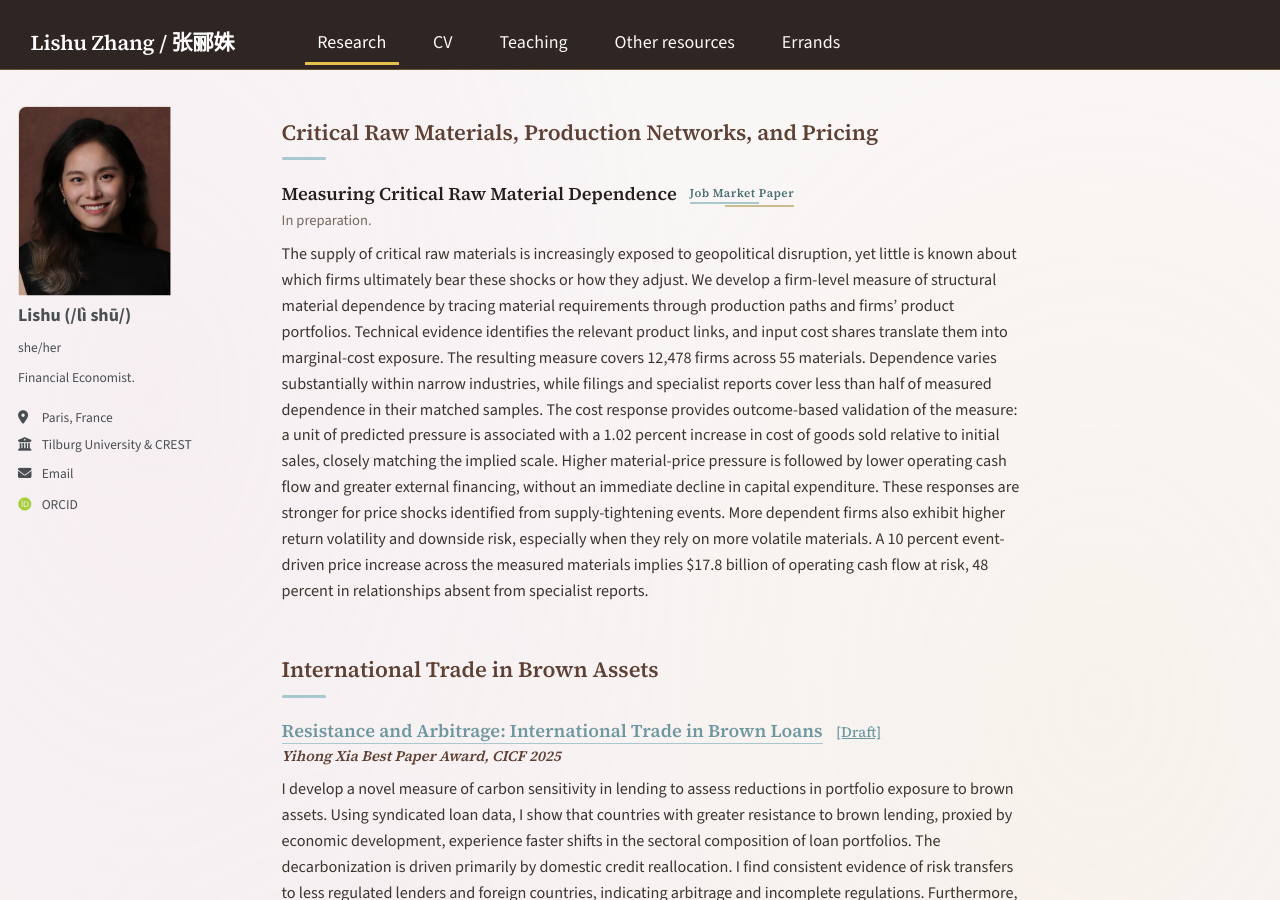
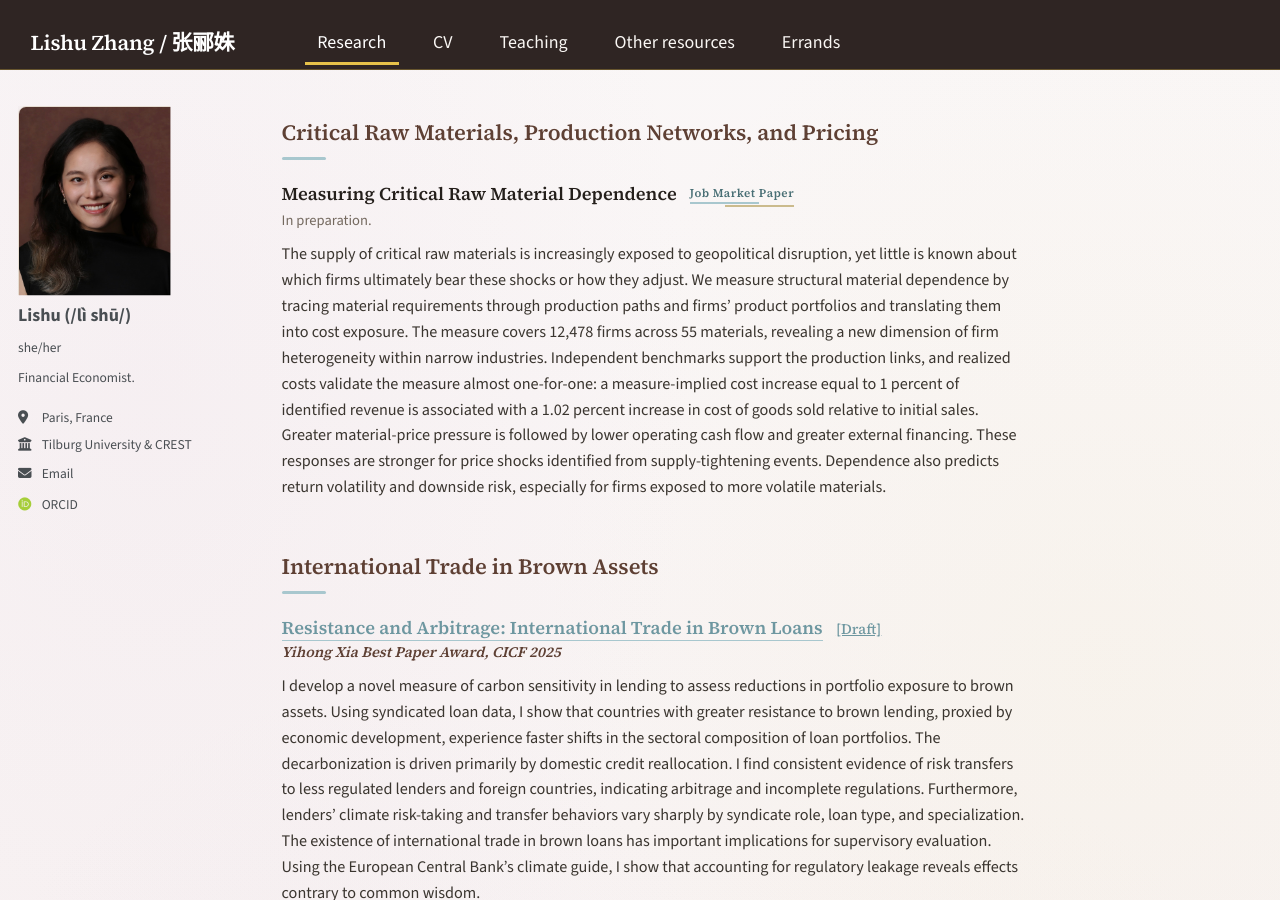
Before and after one commit to LishuZ/LishuZ.github.io, a Jekyll site: the page built from _pages/research.md, in a window 1280 px wide and 900 px high. Built offline with Jekyll 4.4.1, drawn with Linux system fonts in a browser that asks for light colours; some web fonts are replaced.

Commit message:
Use concise CRM abstract in website and CV

```diff
--- a/_pages/research.md
+++ b/_pages/research.md
@@ -102,7 +102,7 @@ redirect_from:
 In preparation.
 {: .paper-meta}
 
-The supply of critical raw materials is increasingly exposed to geopolitical disruption, yet little is known about which firms ultimately bear these shocks or how they adjust. We develop a firm-level measure of structural material dependence by tracing material requirements through production paths and firms’ product portfolios. Technical evidence identifies the relevant product links, and input cost shares translate them into marginal-cost exposure. The resulting measure covers 12,478 firms across 55 materials. Dependence varies substantially within narrow industries, while filings and specialist reports cover less than half of measured dependence in their matched samples. The cost response provides outcome-based validation of the measure: a unit of predicted pressure is associated with a 1.02 percent increase in cost of goods sold relative to initial sales, closely matching the implied scale. Higher material-price pressure is followed by lower operating cash flow and greater external financing, without an immediate decline in capital expenditure. These responses are stronger for price shocks identified from supply-tightening events. More dependent firms also exhibit higher return volatility and downside risk, especially when they rely on more volatile materials. A 10 percent event-driven price increase across the measured materials implies $17.8 billion of operating cash flow at risk, 48 percent in relationships absent from specialist reports.
+The supply of critical raw materials is increasingly exposed to geopolitical disruption, yet little is known about which firms ultimately bear these shocks or how they adjust. We measure structural material dependence by tracing material requirements through production paths and firms’ product portfolios and translating them into cost exposure. The measure covers 12,478 firms across 55 materials, revealing a new dimension of firm heterogeneity within narrow industries. Independent benchmarks support the production links, and realized costs validate the measure almost one-for-one: a measure-implied cost increase equal to 1 percent of identified revenue is associated with a 1.02 percent increase in cost of goods sold relative to initial sales. Greater material-price pressure is followed by lower operating cash flow and greater external financing. These responses are stronger for price shocks identified from supply-tightening events. Dependence also predicts return volatility and downside risk, especially for firms exposed to more volatile materials.
 {: .abstract}
 
 
```
Also changed, not shown: 1 other file.
